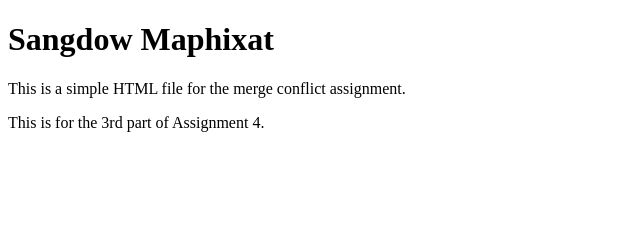
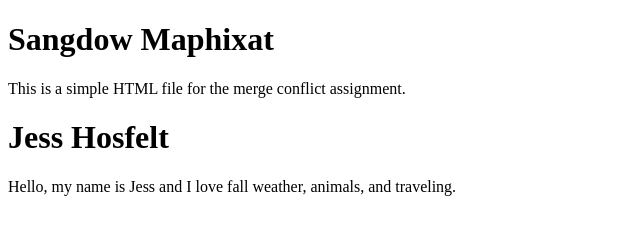
Before and after one commit to SDowow/Sangdow-Assignment-4, a plain HTML site: page index.html in a window 1280 px wide. Shown: the whole page, without its empty margins (0-640 px from the left). Drawn offline with Linux system fonts and the light colour scheme.

Commit message:
Reverted mistake

```diff
--- a/index.html
+++ b/index.html
@@ -8,8 +8,8 @@
 <body>
     <h1>Sangdow Maphixat</h1>
     <p>This is a simple HTML file for the merge conflict assignment.</p>
-    <p>This is for the 3rd part of Assignment 4.</p>
+    <h1>Jess Hosfelt</h1>
+<p>Hello, my name is Jess and I love fall weather, animals, and traveling.</p>
 
 </body>
-
 </html>
```
